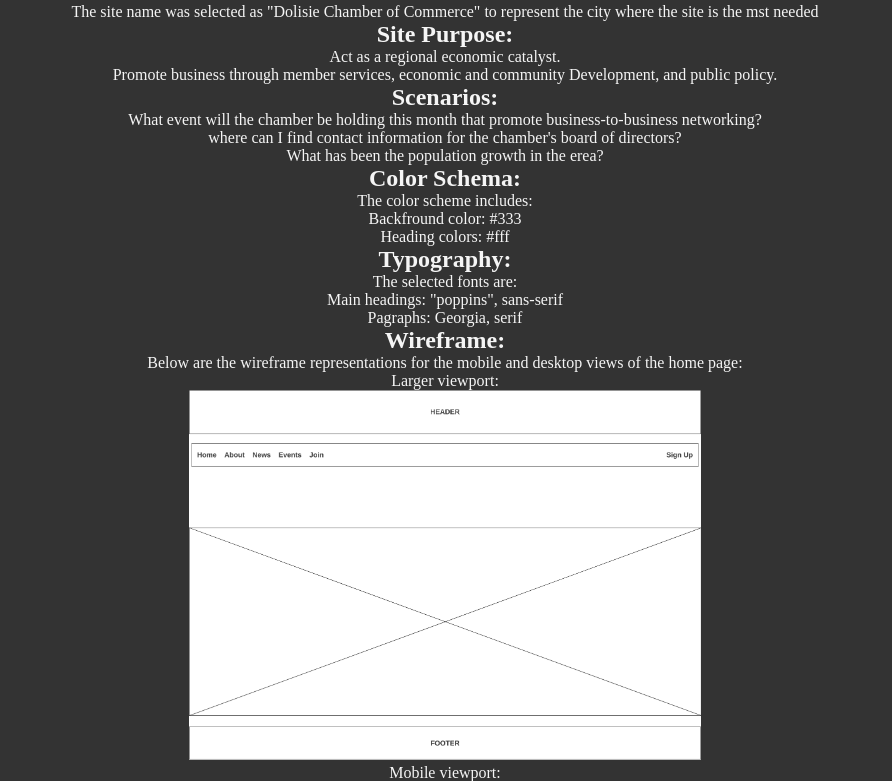
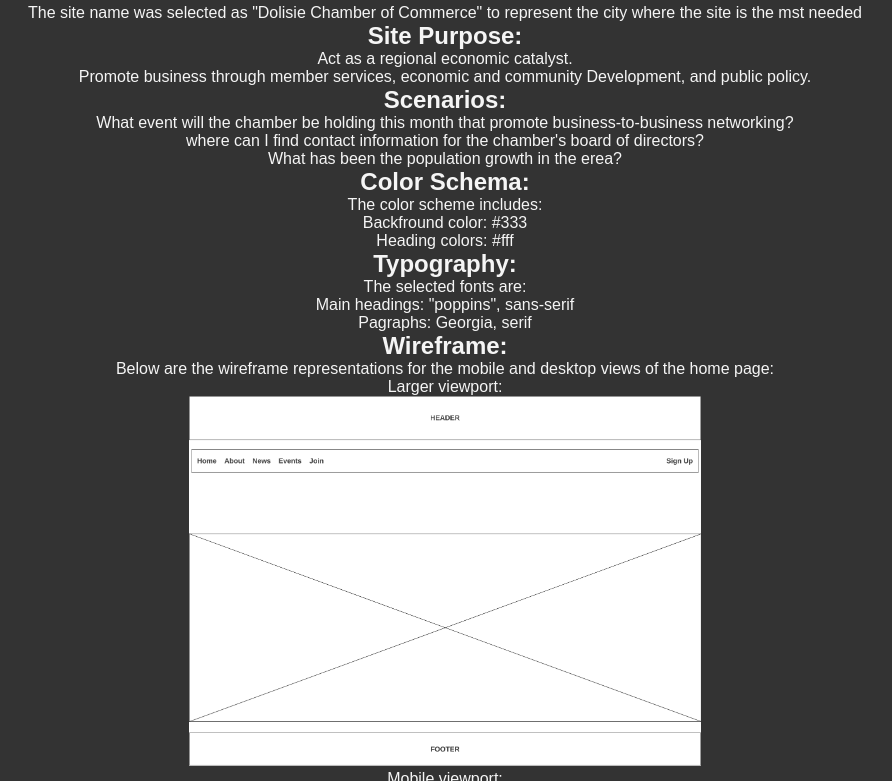
Before and after one commit to Sydrickbissombolo/wdd230, a plain HTML site: page lesson3/chamber-site-plan.html in a window 1280 px wide. Shown: the part 61-842 px from the top of the page, without its empty margins (195-1087 px from the left). Drawn offline with Linux system fonts and the light colour scheme.

Commit message:
site plan aranged

```diff
--- a/lesson3/css/site-plan.css
+++ b/lesson3/css/site-plan.css
@@ -1,7 +1,7 @@
 * {
     margin: 0;
     padding: 0;
-    font-family: "poppins" sans-serif Georgia, serif; /* TYPOGRAPHY */
+    font-family: "poppins", sans-serif; /* TYPOGRAPHY */
     box-sizing: border-box;
 }
 
```
